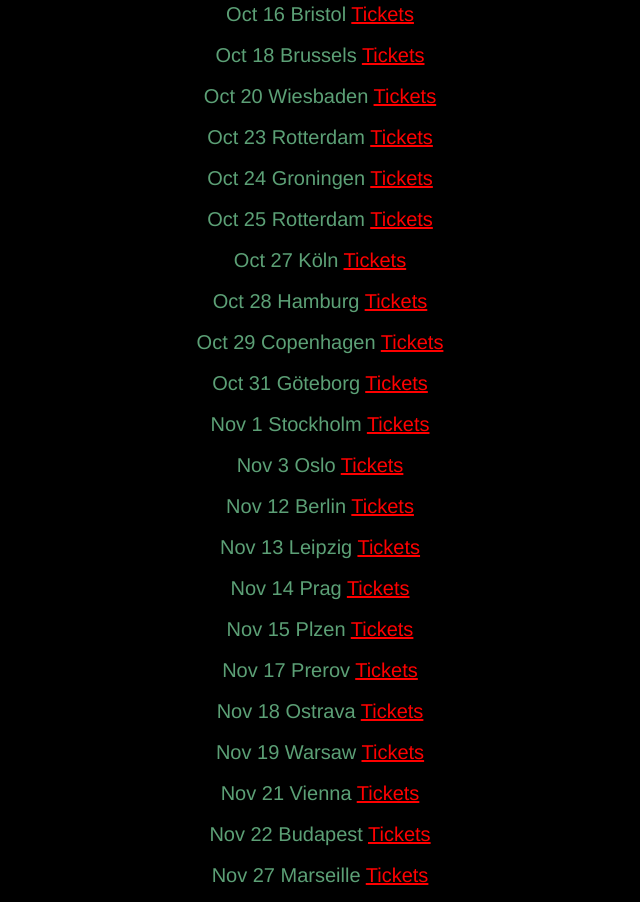
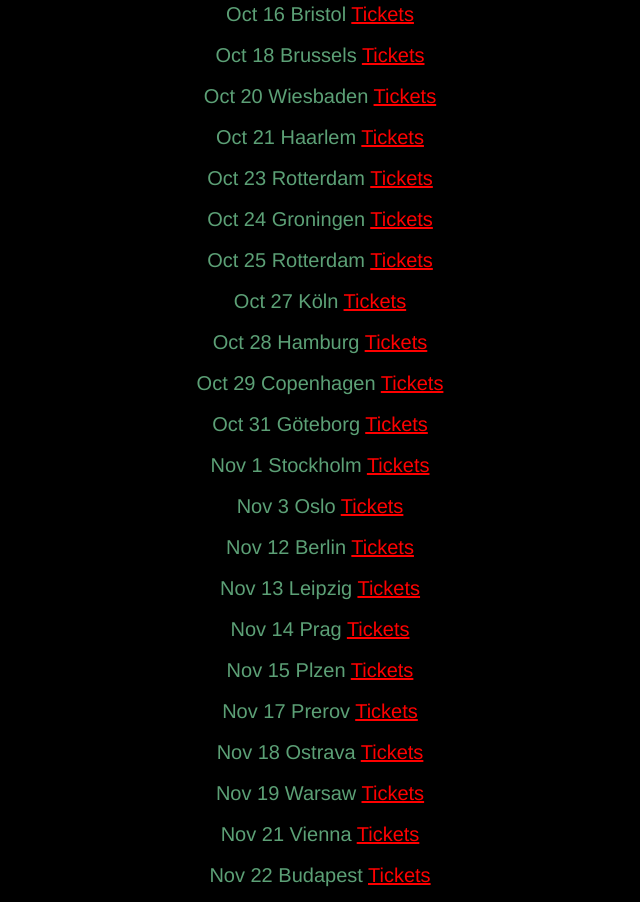
Before and after one commit to rydertheeagle/official-website, a plain HTML site: page tour.html in a window 1280 px wide. Shown: the part 1437-2339 px from the top of the page, without its empty margins (320-960 px from the left). Drawn offline with Linux system fonts and the light colour scheme; a web font is replaced by a local one.

Commit message:
Update tour.html

```diff
--- a/tour.html
+++ b/tour.html
@@ -131,6 +131,9 @@
       <p>Oct 20 Wiesbaden <a href="#" class="tickets-link" target="_blank">Tickets</a></p>
       <br>
 
+      <p>Oct 21 Haarlem <a href="#" class="tickets-link" target="_blank">Tickets</a></p>
+      <br>
+
       <p>Oct 23 Rotterdam <a href="https://leftofthedial.nl/tickets/" class="tickets-link" target="_blank">Tickets</a></p>
       <br>
 
```
